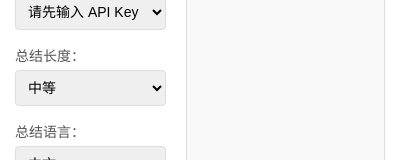
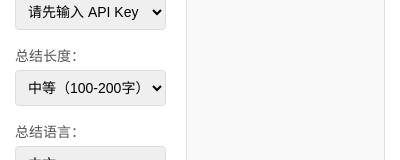
Before and after one commit to GDG-Xian/GDGXianArticleSummary, a browser extension: page popup.html in a window 400 px wide. Shown: the part 181-341 px from the top of the page. Drawn offline with Linux system fonts and the light colour scheme.

Commit message:
docs(popup): clarify summary length options with word counts
Add word count ranges to summary length options to provide clearer expectations for users

```diff
--- a/popup.html
+++ b/popup.html
@@ -196,9 +196,9 @@
         <div class="setting-item">
           <label for="summaryLength">总结长度：</label>
           <select id="summaryLength">
-            <option value="short">简短</option>
-            <option value="medium" selected>中等</option>
-            <option value="long">详细</option>
+            <option value="short">简短（50-100字）</option>
+            <option value="medium" selected>中等（100-200字）</option>
+            <option value="long">详细（200-300字）</option>
           </select>
         </div>
         <div class="setting-item">
```
